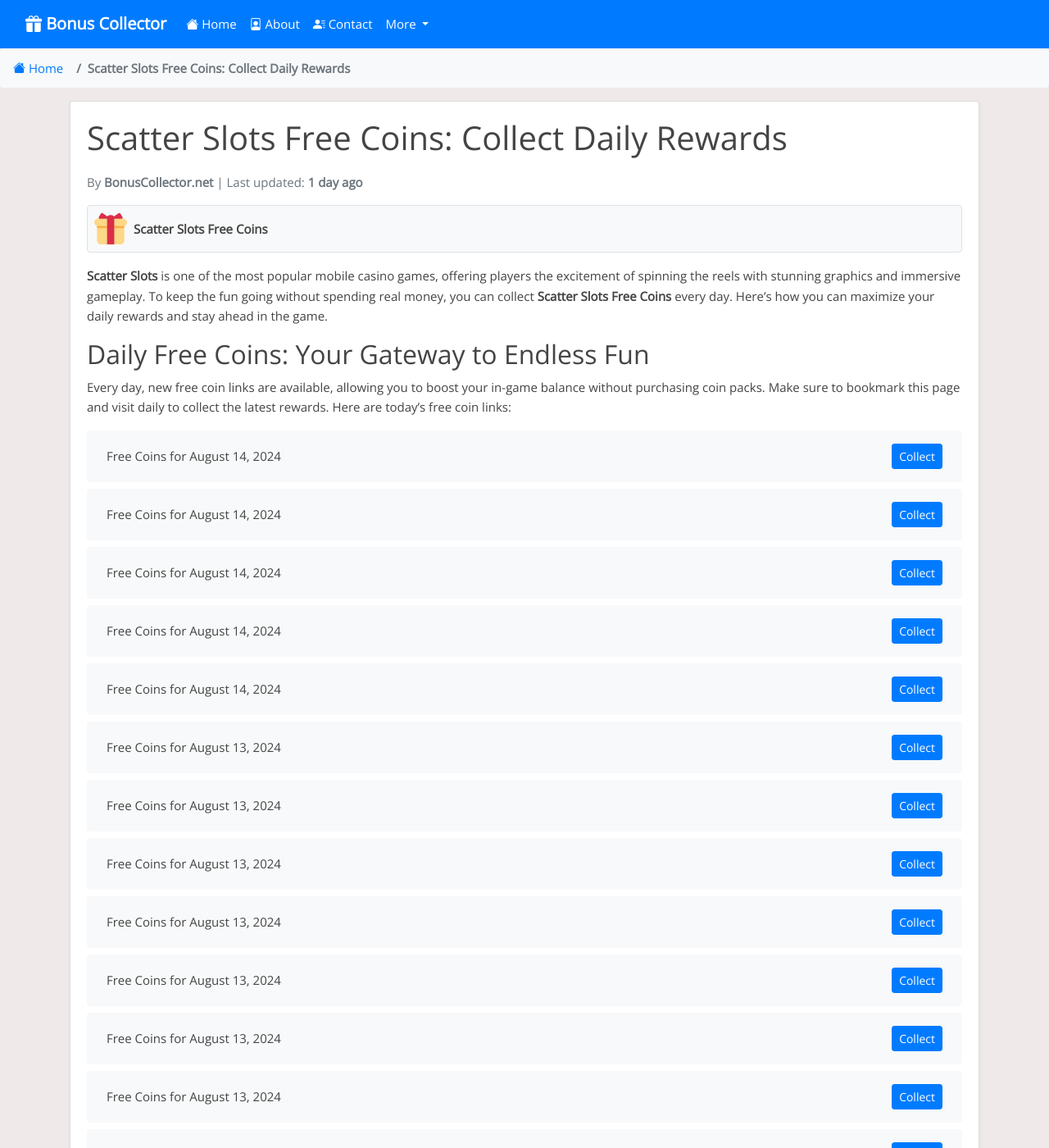
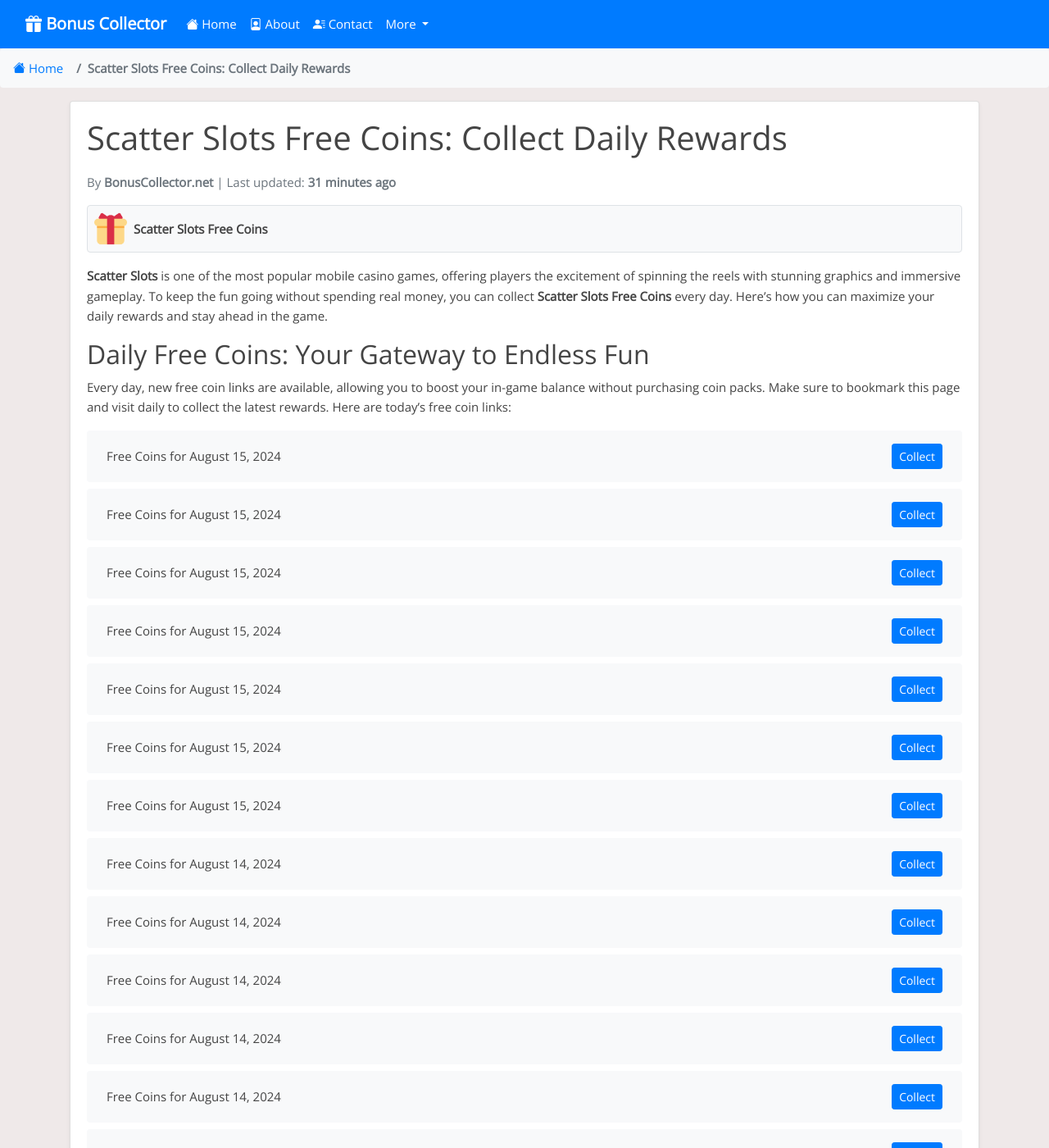
Before and after one commit to Prollad99/bs-net, a Jekyll site: the page built from _posts/2024-08-09-scatter-slots.md, in a window 1280 px wide and 1400 px high. Shown: the whole window at 82% size. Built offline with Jekyll 4.4.1, drawn with Linux system fonts in a browser that asks for light colours; nearby versions of some CDN libraries; comment, search, counter and statistics services are not loaded; some of the changed text lies outside the part shown.

Commit message:
Update scatter-slots reward links and last modified date

```diff
--- a/_data/include_files.yml
+++ b/_data/include_files.yml
@@ -89,4 +89,4 @@
   last_modified: 2024-08-15 03:21:26
 
 scatter-slots.html:
-  last_modified: 2024-08-14 03:24:40
+  last_modified: 2024-08-15 03:40:23
--- a/_includes/scatter-slots.html
+++ b/_includes/scatter-slots.html
@@ -1,4 +1,32 @@
 <ul class="list-group mt-3 mb-4">
+  <li class="list-group-item d-flex justify-content-between align-items-center">
+    <span>Free Coins for August 15, 2024</span>
+    <a href="https://tinyurl.com/329zur2m" class="btn btn-primary btn-sm">Collect</a>
+  </li>
+  <li class="list-group-item d-flex justify-content-between align-items-center">
+    <span>Free Coins for August 15, 2024</span>
+    <a href="https://tinyurl.com/4h62uz5z" class="btn btn-primary btn-sm">Collect</a>
+  </li>
+  <li class="list-group-item d-flex justify-content-between align-items-center">
+    <span>Free Coins for August 15, 2024</span>
+    <a href="https://tinyurl.com/37f29vmz" class="btn btn-primary btn-sm">Collect</a>
+  </li>
+  <li class="list-group-item d-flex justify-content-between align-items-center">
+    <span>Free Coins for August 15, 2024</span>
+    <a href="https://tinyurl.com/45fk9m2r" class="btn btn-primary btn-sm">Collect</a>
+  </li>
+  <li class="list-group-item d-flex justify-content-between align-items-center">
+    <span>Free Coins for August 15, 2024</span>
+    <a href="https://tinyurl.com/43nnta4y" class="btn btn-primary btn-sm">Collect</a>
+  </li>
+  <li class="list-group-item d-flex justify-content-between align-items-center">
+    <span>Free Coins for August 15, 2024</span>
+    <a href="https://tinyurl.com/4xbmy8xv" class="btn btn-primary btn-sm">Collect</a>
+  </li>
+  <li class="list-group-item d-flex justify-content-between align-items-center">
+    <span>Free Coins for August 15, 2024</span>
+    <a href="https://tinyurl.com/mpbzevh6" class="btn btn-primary btn-sm">Collect</a>
+  </li>
   <li class="list-group-item d-flex justify-content-between align-items-center">
     <span>Free Coins for August 14, 2024</span>
     <a href="https://tinyurl.com/3f8aacva" class="btn btn-primary btn-sm">Collect</a>
@@ -371,32 +399,4 @@
     <span>Free Coins for August 9, 2024</span>
     <a href="https://tinyurl.com/nhh8k6jn" class="btn btn-primary btn-sm">Collect</a>
   </li>
-  <li class="list-group-item d-flex justify-content-between align-items-center">
-    <span>Free Coins for August 9, 2024</span>
-    <a href="https://tinyurl.com/43kyex9x" class="btn btn-primary btn-sm">Collect</a>
-  </li>
-  <li class="list-group-item d-flex justify-content-between align-items-center">
-    <span>Free Coins for August 9, 2024</span>
-    <a href="https://tinyurl.com/p6rajm4n" class="btn btn-primary btn-sm">Collect</a>
-  </li>
-  <li class="list-group-item d-flex justify-content-between align-items-center">
-    <span>Free Coins for August 9, 2024</span>
-    <a href="https://tinyurl.com/3t78kdmw" class="btn btn-primary btn-sm">Collect</a>
-  </li>
-  <li class="list-group-item d-flex justify-content-between align-items-center">
-    <span>Free Coins for August 9, 2024</span>
-    <a href="https://tinyurl.com/ynhj3d5f" class="btn btn-primary btn-sm">Collect</a>
-  </li>
-  <li class="list-group-item d-flex justify-content-between align-items-center">
-    <span>Free Coins for August 9, 2024</span>
-    <a href="https://tinyurl.com/33sxeepb" class="btn btn-primary btn-sm">Collect</a>
-  </li>
-  <li class="list-group-item d-flex justify-content-between align-items-center">
-    <span>Free Coins for August 9, 2024</span>
-    <a href="https://tinyurl.com/2dnu727a" class="btn btn-primary btn-sm">Collect</a>
-  </li>
-  <li class="list-group-item d-flex justify-content-between align-items-center">
-    <span>Free Coins for August 9, 2024</span>
-    <a href="https://tinyurl.com/yc4h37aj" class="btn btn-primary btn-sm">Collect</a>
-  </li>
 </ul>
```
Also changed, not shown: links-json/scatter-slots.json (+28 -28 lines).
